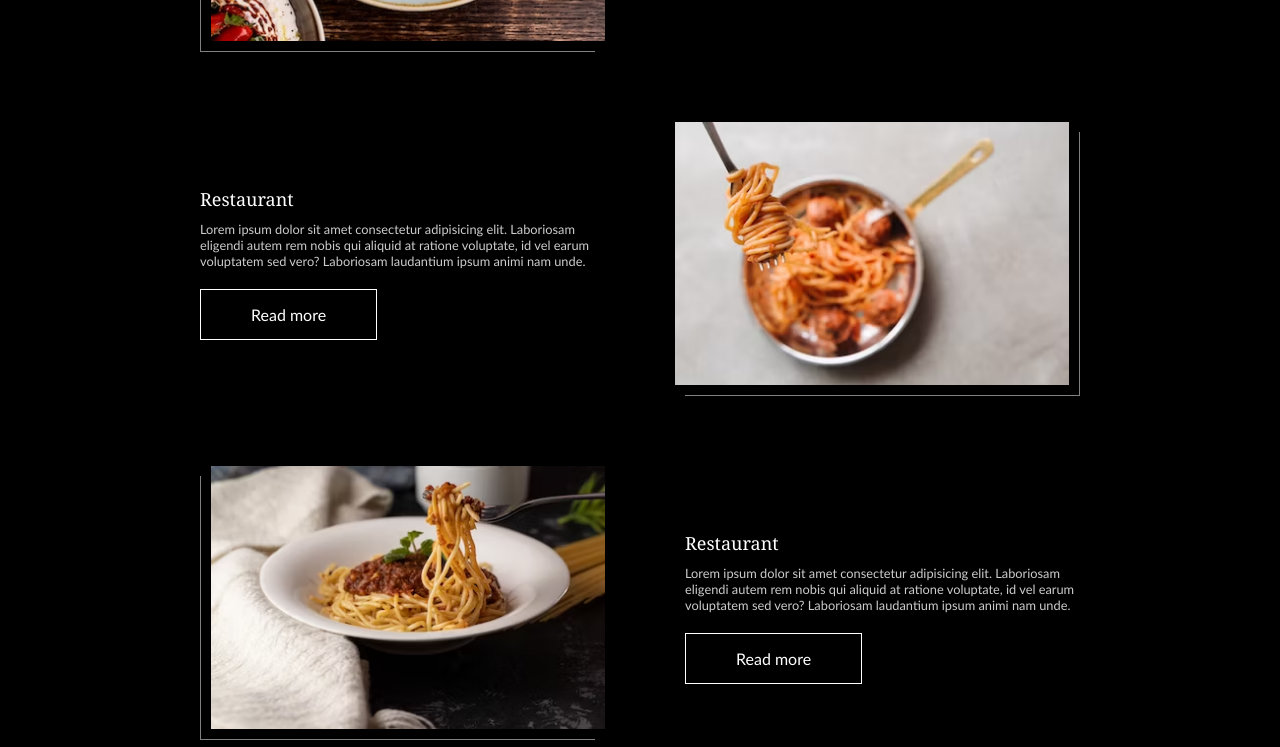
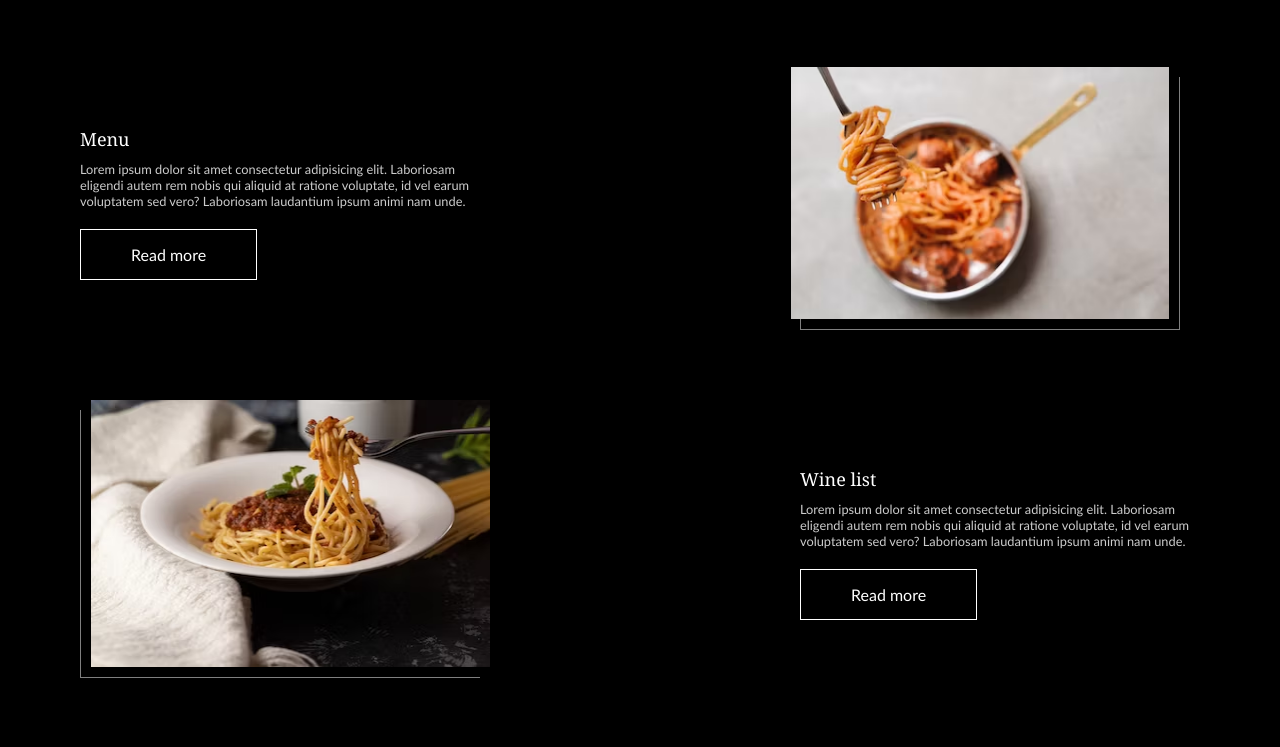
Before and after one commit to Mosesemeh/e-commerce, a plain HTML site: page index.html in a window 1280 px wide. Shown: the part 953-1700 px from the top of the page. Drawn offline with Linux system fonts and the light colour scheme.

Commit message:
initial commit

```diff
--- a/index.html
+++ b/index.html
@@ -33,7 +33,6 @@
             <a href="" class="btn">Book a table</a>
         </div>
     </div>
-    <div class="text-block">
         <div class="content-blocks">
             <div class="content-block">
                 <div class="side-img">
@@ -50,7 +49,7 @@
                             <img src="food/pasta88.avif" alt="cheers!">
                         </div>
                     <div class="texts">
-                        <h2>Restaurant</h2>
+                        <h2>Menu</h2>
                         <p>Lorem ipsum dolor sit amet consectetur adipisicing elit. Laboriosam eligendi autem rem nobis qui aliquid at ratione voluptate, id vel earum voluptatem sed vero? Laboriosam laudantium ipsum animi nam unde.</p>
                         <a href="" class="btn outline">Read more</a>
                     </div>
@@ -60,7 +59,7 @@
                                 <img src="food/pasta44.avif" alt="cheers!">
                             </div>
                         <div class="texts">
-                            <h2>Restaurant</h2>
+                            <h2>Wine list</h2>
                             <p>Lorem ipsum dolor sit amet consectetur adipisicing elit. Laboriosam eligendi autem rem nobis qui aliquid at ratione voluptate, id vel earum voluptatem sed vero? Laboriosam laudantium ipsum animi nam unde.</p>
                             <a href="" class="btn outline">Read more</a>
                         </div>
@@ -150,6 +149,5 @@
                 </div>
             </div>
         </footer>
-    </div>
 </body>
 </html>
--- a/pasta.css
+++ b/pasta.css
@@ -121,21 +121,21 @@ div.intro div.content .btn{
     margin-top: 50px;
     border-radius: 4px;
 }
-div.text-block{
-    max-width: 70rem;
-    margin: 50px auto;
-    padding: 10px 20px;
+div.content-blocks{
+    padding: 0px 20px;
 }
-div.content-blocks{
-    padding: 0px 100px;
+@media screen and (min-width: 768px){
+    div.content-blocks{
+        padding: 0px 20px;
+    }
 }
 div.content-block{
     display: grid;
     align-items: center;
     grid-template-columns: 1fr;
-   column-gap: 90px;
+   column-gap: 20rem;
    row-gap: 20px;
-    margin: 80px 0;
+    margin: 80px 60px;
 }
 @media screen and (min-width: 768px){
     div.content-block{
@@ -157,13 +157,13 @@ div.content-block div.texts p{
         order: 2;
     }
 }
-
-div.side-img,
-div.side-img.right{
+div.side-img{
     border-left: 1px solid rgba(255,255,255,0.5);
     border-bottom: 1px solid rgba(255,255,255,0.5);
 }
-div.side-img img{
+div.side-img img,
+div.side-img.right img
+{
     display: block;
     position: relative;
     top: -10px;
@@ -179,7 +179,7 @@ div.side-img.right
 {
     border-right: 1px solid rgba(255,255,255,0.5);
     border-bottom: 1px solid rgba(255,255,255,0.5);
-    border-left:0;
+    margin-right: 20px;
 }
 div.content-block:nth-child(even) div.side-img img,
 div.side-img.right img
@@ -190,11 +190,11 @@ div.side-img.right img
     div.content-block:nth-child(even) div.side-img img,
     div.side-img.right img
     {
-        left: 0px;
+        left: -5px;
     }
 }
 div.reviews{
-    padding: 0 20px;
+    padding: 0 50px;
 }
 div.reviews a{
     color: #fff;
@@ -244,7 +244,7 @@ div.review time{
 }
 div.instagram{
     margin-top: 80px;
-    padding: 0 20px;
+    padding: 0 50px;
 }
 div.instagram svg{
     fill:white;
@@ -279,7 +279,7 @@ div.instagram div.photos{
 div.booking{
     display: grid;
     grid-template-columns: 1fr 1fr;
-    padding: 0 20px;
+    padding: 0 50px;
     margin-top: 80px;
     margin-bottom: 80px;
     gap: 60px;
@@ -323,7 +323,7 @@ div.booking button{
 footer{
     border: 1px solid #fff;
     padding: 40px 20px 30px;
-    margin: 50px 20px;
+    margin: 50px 50px;
     position: relative;
 }
 footer a.logo{
```
